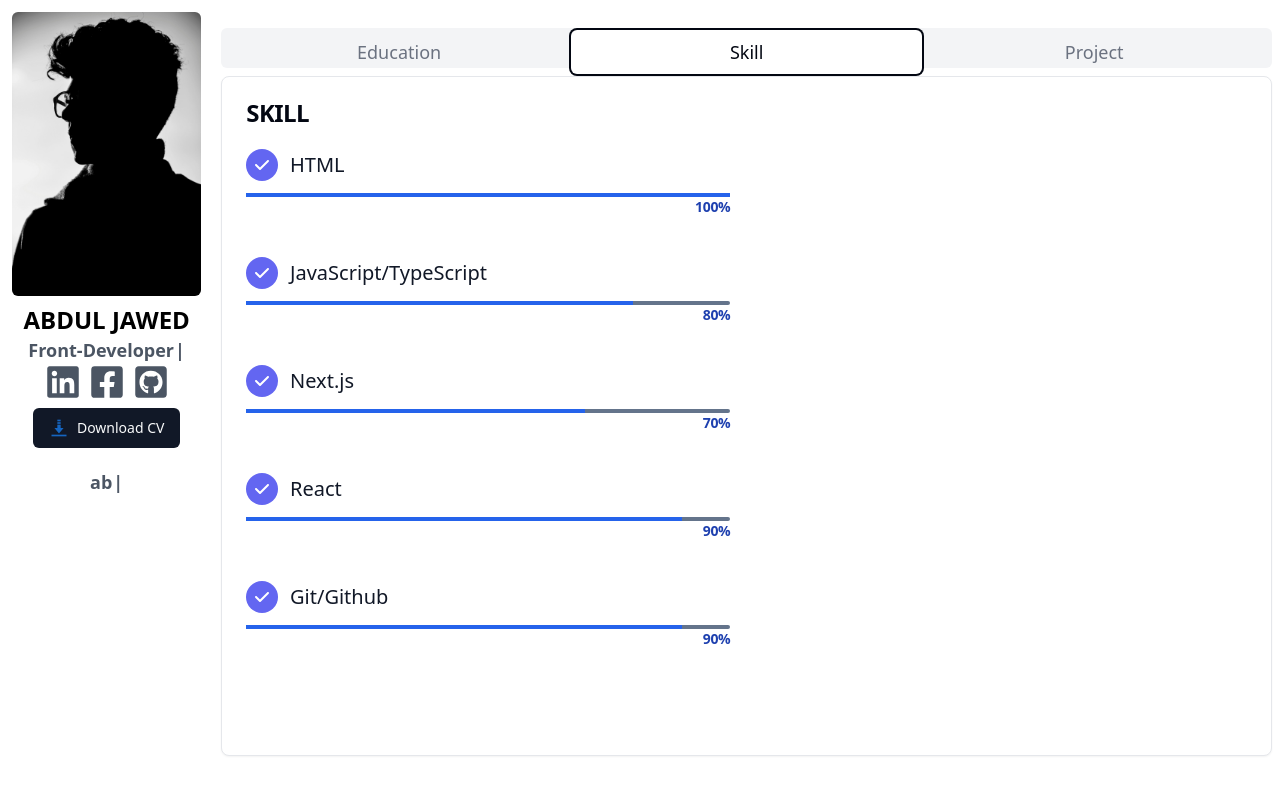
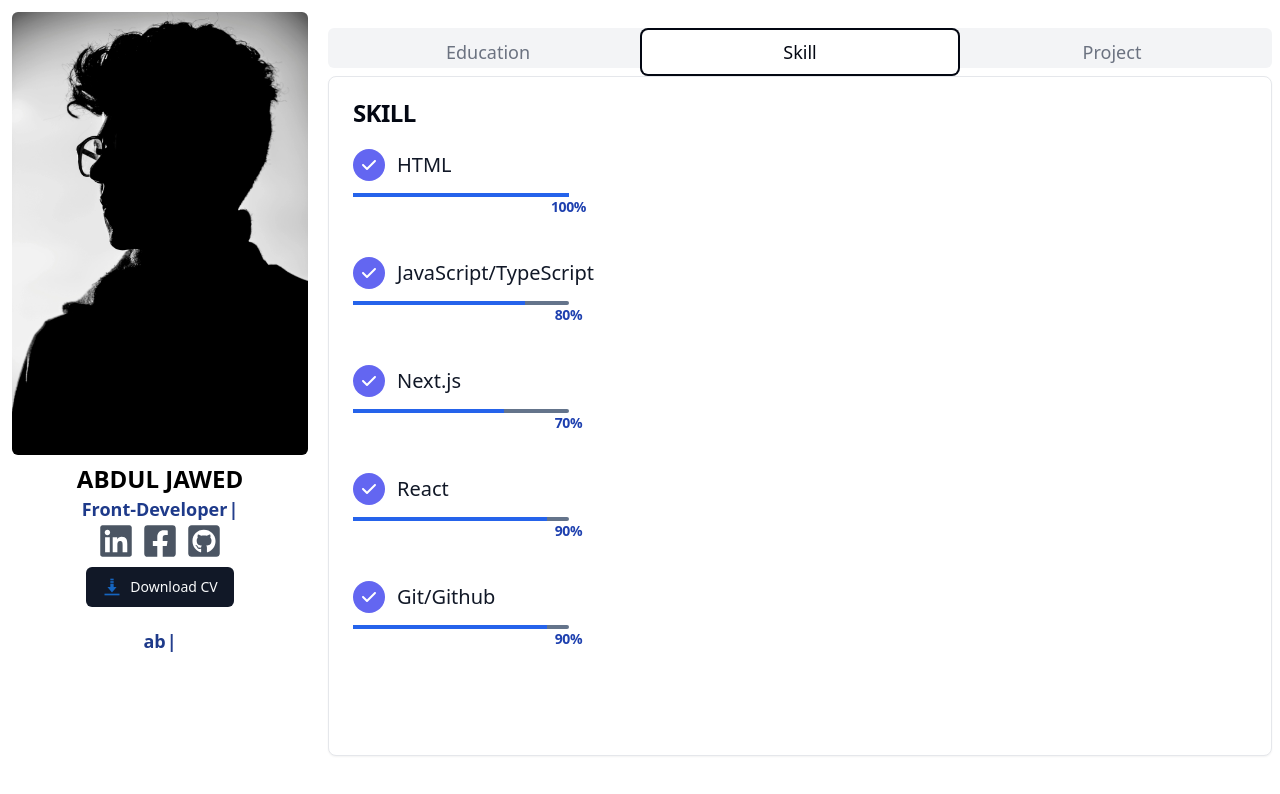
Before and after one commit to Arhamjawed66/Protfolio_work, a Next.js app: page / in a window 1280 px wide. Both pictures are taken after a click on the tab "Skill". Shown: the top 794 px of the page. Built offline with nearby package versions, Linux system fonts and the light colour scheme.

Commit message:
upgradeProjectz

```diff
--- a/src/app/Componenet/Detail.tsx
+++ b/src/app/Componenet/Detail.tsx
@@ -20,8 +20,10 @@ import Skill from "./Skill";
 import Project from "./Project";
 
 export function Detail() {
-  return (
-    <Tabs defaultValue="Education" className="mt-5 w-full p-2 ">
+  return(
+    <div className="h-screen flex flex-col">
+
+    <Tabs defaultValue="Education" className="mt-5 w-full p-2 flex-col ">
       <TabsList className="grid w-full grid-cols-3">
         <TabsTrigger value="Education" className="text-lg">Education</TabsTrigger>
         <TabsTrigger value="Skill" className="text-lg">Skill</TabsTrigger>
@@ -44,6 +46,7 @@ export function Detail() {
         </TabsContent>
 
     </Tabs>
+    </div>
   )
 }
 
--- a/src/app/Componenet/MainPage.tsx
+++ b/src/app/Componenet/MainPage.tsx
@@ -10,23 +10,23 @@ import Detail from "./Detail";
 
 const MainPage = () => {
 
-    useEffect(()=>{
+  useEffect(() => {
     Aos.init({
-          once:false
+      once: false
     });
-      },[]);
+  }, []);
 
   return (
     <div className="flex overflow-hidden h-screen">
       {/*sidebar*/}
-<div className="w-1/5">
-    <SideBar/>
+      <div className="w-1/3">
+        <SideBar />
       </div>
 
 
       {/*Detail*/}
       <div className="w-full">
-    <Detail/>
+        <Detail />
       </div>
 
     </div>
--- a/src/app/Componenet/Project.tsx
+++ b/src/app/Componenet/Project.tsx
@@ -59,17 +59,17 @@ const Project = () => {
       <CardContent >
         {/* <div data-aos="zoom-in" className=" flex flex-wrap -m-4"> */}
         {/* <div className="container px-5 py-24 mx-auto "> */}
-        <div data-aos="zoom-in" className="grid grid-cols-3 gap-4 ">
+        <div data-aos="zoom-in" className="flex  flex-wrap gap-5  ">
           {assigmt_arry.map((item, index) => (
-            <div key={index} className=" -m-4 mb-5">
+            <div key={index} className=" -m-4 mb-5 border-r-zinc-700 ">
               <div className="lg:w-1/1 sm:w-1/1 p-4 ">
                 <div className="flex relative">
 
                   <Image
-                    src="/asset/download.png"    // Correct relative path
-                    alt="Download Icon"          // Alt description for accessibility
-                    width={500}                  // Set width (required)
-                    height={300}                 // Set height (required)
+                    src="/asset/download.png"
+                    alt="Download Icon"
+                    width={500}
+                    height={300}
                     className="absolute inset-0 w-full h-full object-cover object-center"
                   />
                   <div className="px-8 py-10 relative z-10 w-full border-2 border-gray-400 bg-white opacity-0 hover:opacity-100">
--- a/src/app/Componenet/Sidebar.tsx
+++ b/src/app/Componenet/Sidebar.tsx
@@ -3,7 +3,7 @@ import { Button } from '@/app/Componenet/button';
 import Typewriter from 'typewriter-effect';
 import { FaLinkedin } from "react-icons/fa6";
 import Link from "next/link";
-import { FaFacebookSquare, FaGithubSquare,  } from "react-icons/fa";
+import { FaFacebookSquare, FaGithubSquare, } from "react-icons/fa";
 import { FcDownload } from "react-icons/fc";
 import { SiGmail } from "react-icons/si";
 
@@ -15,7 +15,7 @@ import { SiGmail } from "react-icons/si";
 
 export function SideBar() {
   return (
-    <div className="h-screen flex flex-col items-center p-3 ">
+    <div className="h-screen flex  flex-col items-center p-3 ">
       {/* image */}
       <Image src="/asset/pexels-moh-adbelghaffar-771742.jpg"
         alt="Image description" width={500} height={200}
@@ -23,9 +23,9 @@ export function SideBar() {
 
       {/* name  */}
       <div className="mt-2">
-       <h1 className="font-bold text-2xl">ABDUL JAWED</h1>
+        <h1 className="font-bold text-2xl text-blue-650">ABDUL JAWED</h1>
         <h2 className="font-semibold text-lg text-center
-        text-gray-600">
+        text-blue-900">
           <Typewriter
             options={{
               strings:
@@ -42,7 +42,7 @@ export function SideBar() {
       {/* s-media */}
       <div className=" grid grid-cols-3 gap-2 ">
 
-      <div>
+        <div className="flex relative">
           <Link href="https://www.linkedin.com/in/jawed-ahmed-0575b32b6"
             target="_blank" className="text-gray-600 hover:text-[#0762c8]">
             <FaLinkedin className="text-4xl" />
@@ -60,7 +60,7 @@ export function SideBar() {
         <div>
           <Link href="https://arhamjawed66.github.io/my-work/"
             target="_blank" className="text-gray-600 hover:text-[#3526a582]">
-          <FaGithubSquare className="text-4xl"/>
+            <FaGithubSquare className="text-4xl" />
           </Link>
         </div>
       </div>
@@ -69,7 +69,7 @@ export function SideBar() {
       <div className="mt-2">
         <Link href="/asset/cv/cv.pdf" target="_blank" >
           <Button className="hover:text-blue-500 hover:after:text-lime-500 ">
-      <FcDownload className=" mr-2 h-5 w-5"  /> Download CV
+            <FcDownload className=" mr-2 h-5 w-5" /> Download CV
           </Button>
         </Link>
 
@@ -77,7 +77,7 @@ export function SideBar() {
 
       <div>
         <h2 className="font-semibold text-lg text-center
-        text-gray-600 mt-5">
+        text-blue-900 mt-5">
           <Typewriter
             options={{
               strings:
--- a/src/app/Componenet/Skill.tsx
+++ b/src/app/Componenet/Skill.tsx
@@ -13,7 +13,7 @@ const Skill = () => {
       </CardHeader>
       <CardContent className='space-y-2'>
         <div data-aos="flip-right" className="flex flex-wrap -m-4">
-          <div className="p-4 md:w-1/2">
+          <div className="p-4 md:w-1/2 flex-col">
 
             <div className="flex items-center mb-3">
               <div className="w-8 h-8 mr-3 inline-flex items-center justify-center rounded-full bg-indigo-500 text-white flex-shrink-0">
@@ -23,22 +23,22 @@ const Skill = () => {
                 HTML
               </h3>
             </div>
-            <div className='w-full h-1 bg-slate-500 flex items-center  rounded-lg'>
+            <div className='w-1/2 h-1 bg-slate-500 flex items-center  rounded-lg'>
               <div className='w-full h-1 bg-blue-600'/>
             </div>
-            <h3 className='text-blue-800 text-sm text-right font-semibold tracking-tight mb-10'>100%</h3>
+            <h3 className='text-blue-800 text-sm text-center font-semibold tracking-tight mb-10'>100%</h3>
 
             <div className="flex items-center mb-3">
               <div className="w-8 h-8 mr-3 inline-flex items-center justify-center rounded-full bg-indigo-500 text-white flex-shrink-0">
                 <FaCheck />
               </div>
-              <h3 className="sm:text-xl text-2xl font-medium title-font text-gray-900">
+              <h3 className="sm:text-xl text-xl font-medium title-font text-gray-900">
                 JavaScript/TypeScript</h3>
             </div>
-            <div className='w-full h-1 bg-slate-500  rounded-lg '>
+            <div className='w-1/2 h-1 bg-slate-500  rounded-lg '>
               <div className='w-[80%] h-1 bg-blue-600' />
             </div>
-            <h3 className='text-blue-800 text-sm text-right font-semibold tracking-tight mb-10'>80%</h3>
+            <h3 className='text-blue-800 text-sm text-center font-semibold tracking-tight mb-10'>80%</h3>
 
             <div className="flex items-center mb-3">
               <div className="w-8 h-8 mr-3 inline-flex items-center justify-center rounded-full bg-indigo-500 text-white flex-shrink-0">
@@ -47,10 +47,10 @@ const Skill = () => {
               <h3 className="sm:text-xl text-2xl font-medium title-font text-gray-900">
                 Next.js</h3>
             </div>
-            <div className='w-full h-1 bg-slate-500  rounded-lg '>
+            <div className='w-1/2 h-1 bg-slate-500  rounded-lg '>
               <div className='w-[70%] h-1 bg-blue-600' />
             </div>
-            <h3 className='text-blue-800 text-sm text-right font-semibold tracking-tight mb-10'>70%</h3>
+            <h3 className='text-blue-800 text-sm text-center font-semibold tracking-tight mb-10'>70%</h3>
 
             <div className="flex items-center mb-3">
               <div className="w-8 h-8 mr-3 inline-flex items-center justify-center rounded-full bg-indigo-500 text-white flex-shrink-0">
@@ -59,10 +59,10 @@ const Skill = () => {
               <h3 className="sm:text-xl text-2xl font-medium title-font text-gray-900">
                 React</h3>
             </div>
-            <div className='w-full h-1 bg-slate-500  rounded-lg '>
+            <div className='w-1/2 h-1 bg-slate-500  rounded-lg '>
               <div className='w-[90%] h-1 bg-blue-600' />
             </div>
-            <h3 className='text-blue-800 text-sm text-right font-semibold tracking-tight mb-10'>90%</h3>
+            <h3 className='text-blue-800 text-sm text-center font-semibold tracking-tight mb-10'>90%</h3>
 
             <div className="flex items-center mb-3">
               <div className="w-8 h-8 mr-3 inline-flex items-center justify-center rounded-full bg-indigo-500 text-white flex-shrink-0">
@@ -71,10 +71,10 @@ const Skill = () => {
               <h3 className="sm:text-xl text-2xl font-medium title-font text-gray-900">
                 Git/Github</h3>
             </div>
-            <div className='w-full h-1 bg-slate-500  rounded-lg '>
+            <div className='w-1/2 h-1 bg-slate-500  rounded-lg '>
               <div className='w-[90%] h-1 bg-blue-600' />
             </div>
-            <h3 className='text-blue-800 text-sm text-right font-semibold tracking-tight mb-10'>90%</h3>
+            <h3 className='text-blue-800 text-sm text-center font-semibold tracking-tight mb-10'>90%</h3>
 
 
 
--- a/src/app/page.tsx
+++ b/src/app/page.tsx
@@ -1,3 +1,4 @@
+
 import MainPage from "./Componenet/MainPage";
 
 
@@ -9,7 +10,10 @@ export default function Home() {
 
 
   return (
-  <MainPage/>
+    <div>
+
+      <MainPage/>
+    </div>
 
   );
 }
```
Lines whose indentation alone changed are shown as unchanged.
